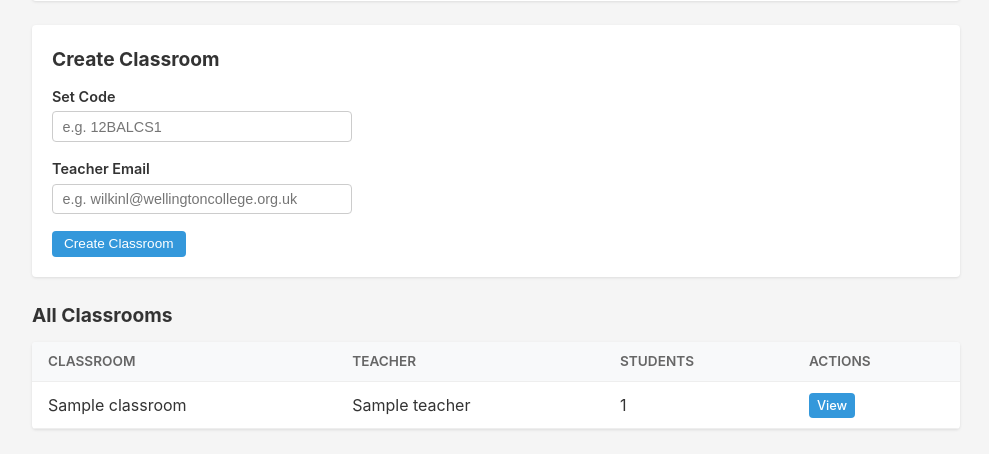
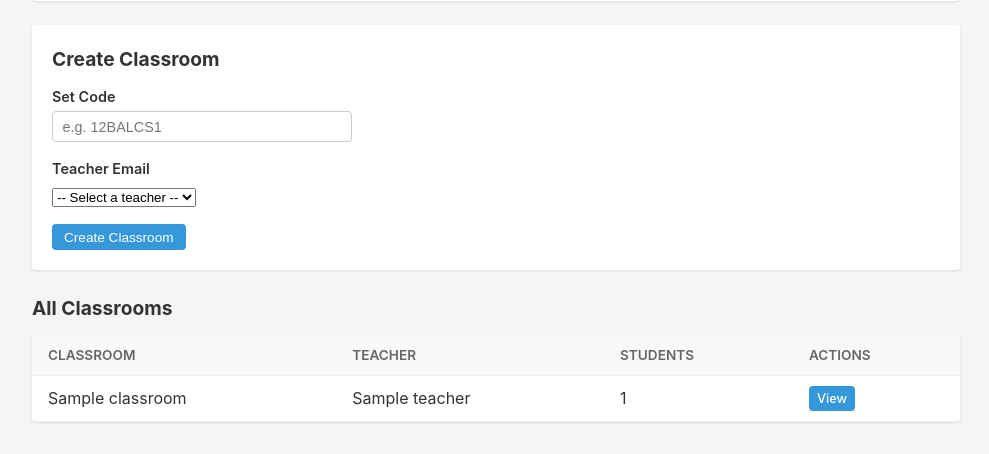
Before and after one commit to leowilkin/jupyter-classroom, a FastAPI app: template jupyter_classroom/templates/admin.html in a window 1280 px wide. Shown: the part 416-870 px from the top of the page, without its empty margins (144-1133 px from the left). Run offline with FastAPI, Linux system fonts and the light colour scheme; the template is opened without the code that fills it: most values are stand-ins (such as "Sample title", 1, 10 or a date in 2020).

Commit message:
Update admin.html so "Teacher Email" in "Create Classroom" is Dropdown
Update admin.html so Teacher Email in Create Classroom is Dropdown to improve ease of use.

Signed-off-by: NEB <135718507+techareaone@users.noreply.github.com>

```diff
--- a/jupyter_classroom/templates/admin.html
+++ b/jupyter_classroom/templates/admin.html
@@ -52,7 +52,12 @@
         </div>
         <div class="form-group">
             <label for="teacher">Teacher Email</label>
-            <input type="email" id="teacher" name="teacher" required placeholder="e.g. wilkinl@wellingtoncollege.org.uk">
+            <select id="teacher" name="teacher" required>
+                <option value="">-- Select a teacher --</option>
+                {% for admin in admins %}
+                <option value="{{ admin }}">{{ admin }}</option>
+                {% endfor %}
+            </select>
         </div>
         <button type="submit" class="btn btn-primary">Create Classroom</button>
     </form>
```
